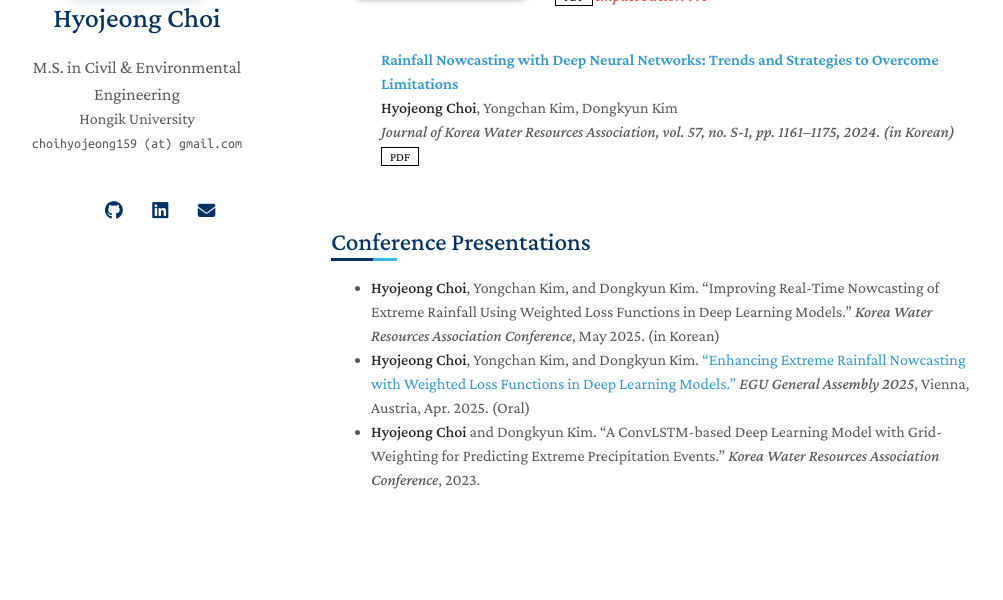
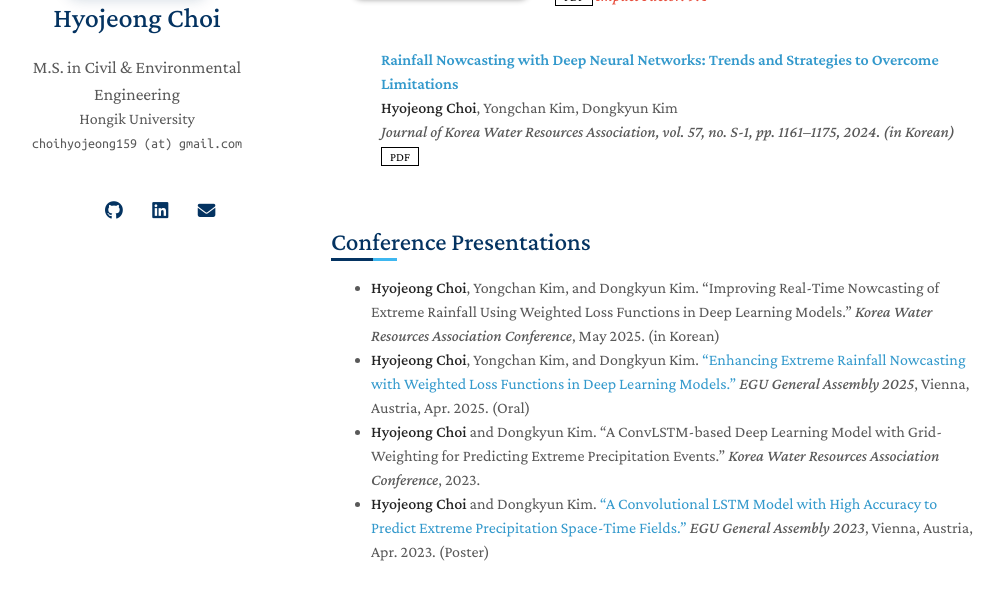
Before and after one commit to HyojeongChoi159/hyojeongchoi159.github.io, a Jekyll site: the page built from index.md, in a window 1280 px wide and 900 px high, scrolled down 601 px, cut to the strip 242-842 px from the top of the window. Shown: the whole strip, without its empty margins (139-1142 px from the left). Built offline with Jekyll 4.4.1, drawn with Linux system fonts in a browser that asks for light colours; a style sheet for code colours, icons or effects is not loaded; our own code applies the rules of GitHub Pages for plain Markdown files.

Commit message:
Add EGU 2023 poster presentation

```diff
--- a/index.md
+++ b/index.md
@@ -25,3 +25,4 @@ I am a researcher in hydrology and hydrometeorology. I received my M.S. in Civil
 - **Hyojeong Choi**, Yongchan Kim, and Dongkyun Kim. "Improving Real-Time Nowcasting of Extreme Rainfall Using Weighted Loss Functions in Deep Learning Models." *Korea Water Resources Association Conference*, May 2025. (in Korean)
 - **Hyojeong Choi**, Yongchan Kim, and Dongkyun Kim. ["Enhancing Extreme Rainfall Nowcasting with Weighted Loss Functions in Deep Learning Models."](https://meetingorganizer.copernicus.org/EGU25/EGU25-19416.html) *EGU General Assembly 2025*, Vienna, Austria, Apr. 2025. (Oral)
 - **Hyojeong Choi** and Dongkyun Kim. "A ConvLSTM-based Deep Learning Model with Grid-Weighting for Predicting Extreme Precipitation Events." *Korea Water Resources Association Conference*, 2023.
+- **Hyojeong Choi** and Dongkyun Kim. ["A Convolutional LSTM Model with High Accuracy to Predict Extreme Precipitation Space-Time Fields."](https://meetingorganizer.copernicus.org/EGU23/EGU23-10317.html) *EGU General Assembly 2023*, Vienna, Austria, Apr. 2023. (Poster)
```
